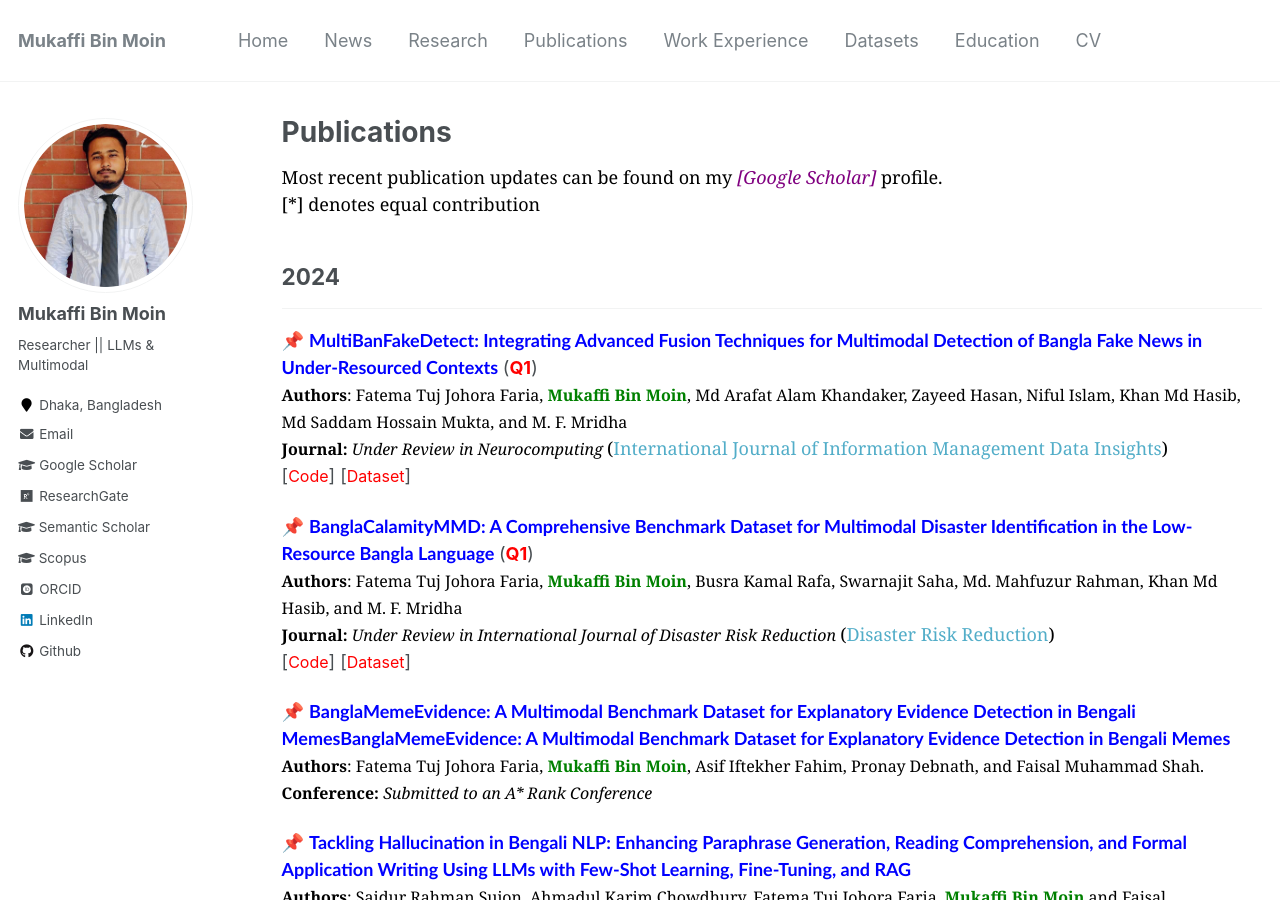
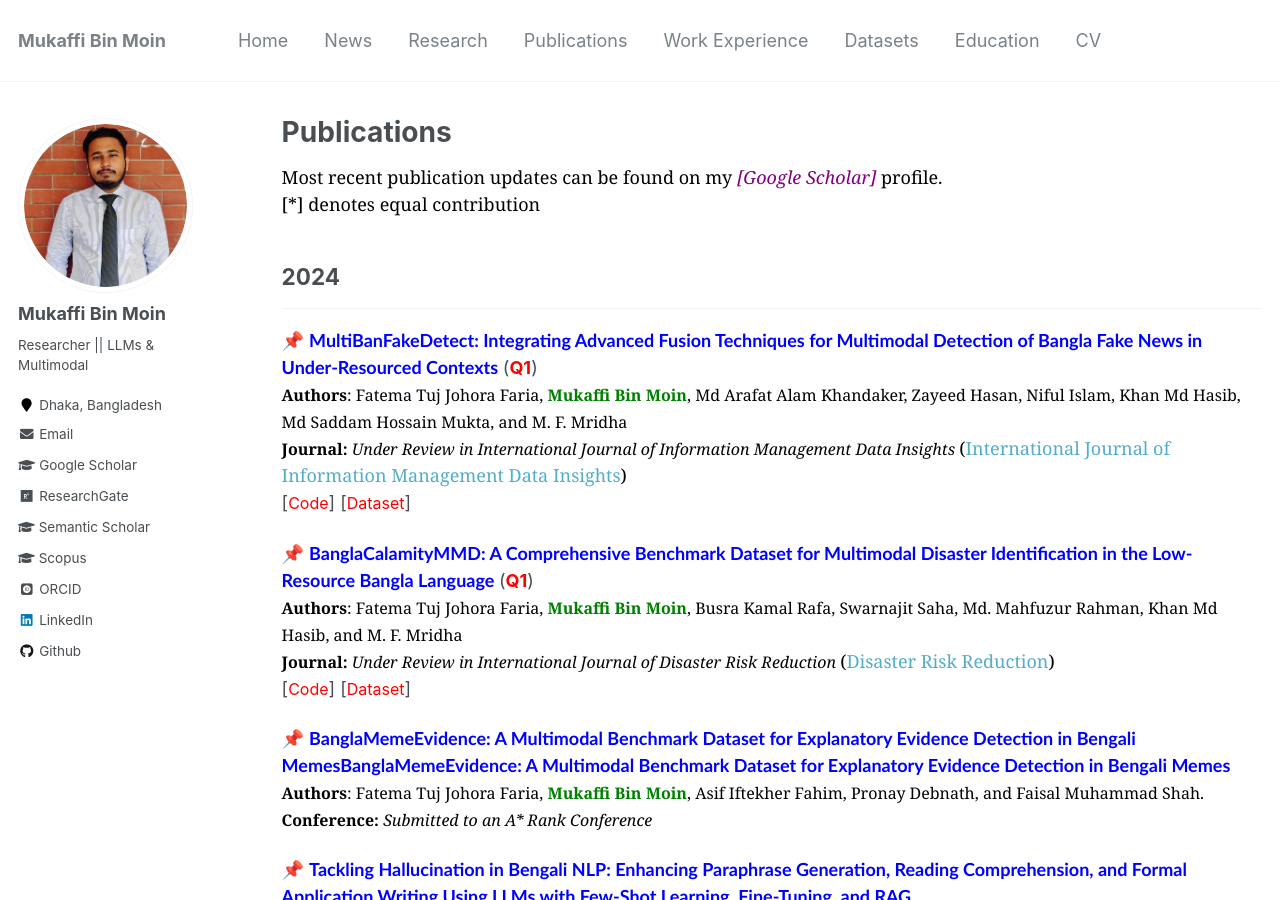
Before and after one commit to Mukaffi28/Mukaffi28.github.io, a Jekyll site: the page built from _pages/publications.md, in a window 1280 px wide and 900 px high. Built offline with Jekyll 4.4.1, drawn with Linux system fonts in a browser that asks for light colours; some web fonts are replaced.

Commit message:
Update publications.md

```diff
--- a/_pages/publications.md
+++ b/_pages/publications.md
@@ -18,7 +18,7 @@ author_profile: true
 </span>
 <br>
 <span style="color:black;font-family:Georgia">
-	<font size="3"><strong>Journal:</strong><em> Under Review in Neurocomputing </em></font>  ([International Journal of Information Management Data Insights](https://www.sciencedirect.com/journal/international-journal-of-information-management-data-insights))
+	<font size="3"><strong>Journal:</strong><em> Under Review in International Journal of Information Management Data Insights </em></font>  ([International Journal of Information Management Data Insights](https://www.sciencedirect.com/journal/international-journal-of-information-management-data-insights))
 </span>
 <br>
 [[<span style ="color:red"><font size="3">Code</font></span>](https://github.com/fatemafaria142/MultiBanFakeDetect-An-Extensive-Benchmark-Dataset-for-Multimodal-Bangla-Fake-News-Detection)] [[<span style ="color:red"><font size="3">Dataset</font></span>](https://data.mendeley.com/datasets/k5pbz9795f/1)]
```
